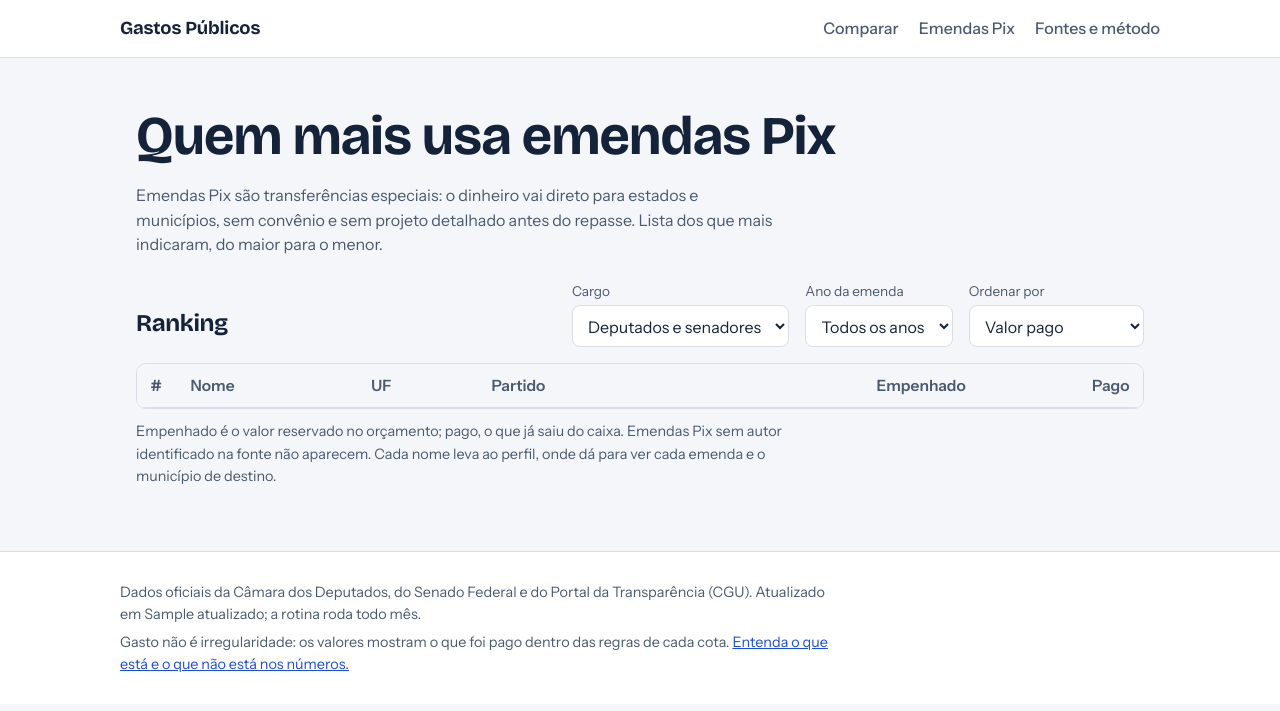
After one commit to rinaldotg/gastos-politicos, a Python web app: template site/templates/pix.html in a window 1280 px wide. The commit adds this page. Shown: the top 711 px of the page. Run offline with Jinja, Linux system fonts and the light colour scheme; the template is opened without the code that fills it: most values are stand-ins (such as "Sample title", 1, 10 or a date in 2020); lists and menus that the app fills with data are empty.

Commit message:
Emendas: detalhe de cada emenda, filtro de emendas Pix e ranking de emendas Pix
Co-Authored-By: Claude Sonnet 5.5 <noreply@anthropic.com>
Claude-Session: https://claude.ai/code/session_01Q7TGwhxXKu5SgUsFtrboQV

```diff
--- a/pipeline/common.py
+++ b/pipeline/common.py
@@ -66,6 +66,12 @@ def abrir_banco(caminho):
     Path(caminho).parent.mkdir(parents=True, exist_ok=True)
     con = sqlite3.connect(caminho)
     con.executescript((Path(__file__).parent / "schema.sql").read_text(encoding="utf-8"))
+    # bancos criados por versoes antigas: acrescenta colunas novas
+    existentes = {r[1] for r in con.execute("PRAGMA table_info(emenda)")}
+    for coluna in ("programa", "acao", "localidade"):
+        if coluna not in existentes:
+            con.execute(f"ALTER TABLE emenda ADD COLUMN {coluna} TEXT")
+    con.commit()
     return con
 
 
--- a/pipeline/emendas.py
+++ b/pipeline/emendas.py
@@ -91,10 +91,13 @@ def carregar(con, desde):
                       col(l, "Número da emenda", "Numero da emenda"), col(l, "UF") or None,
                       col(l, "Município", "Municipio") or None, col(l, "Nome Função", "Nome Funcao") or None,
                       col(l, "Nome Subfunção", "Nome Subfuncao") or None,
+                      col(l, "Nome Programa") or None, col(l, "Nome Ação", "Nome Acao") or None,
+                      col(l, "Localidade de aplicação do recurso", "Localidade de aplicacao do recurso") or None,
                       c.numero(col(l, "Valor Empenhado")), c.numero(col(l, "Valor Liquidado")),
                       c.numero(col(l, "Valor Pago")), "emendas:unico"))
     con.executemany("""INSERT INTO emenda (pessoa_id, autor, tipo, codigo, ano, numero, uf, municipio, funcao,
-                       subfuncao, empenhado, liquidado, pago, arquivo) VALUES (?,?,?,?,?,?,?,?,?,?,?,?,?,?)""", saida)
+                       subfuncao, programa, acao, localidade, empenhado, liquidado, pago, arquivo)
+                       VALUES (?,?,?,?,?,?,?,?,?,?,?,?,?,?,?,?,?)""", saida)
     c.log(con, "portal", "emendas", None, len(saida))
     con.commit()
     if sem:
--- a/pipeline/schema.sql
+++ b/pipeline/schema.sql
@@ -61,6 +61,9 @@ CREATE TABLE IF NOT EXISTS emenda (
     municipio TEXT,
     funcao TEXT,
     subfuncao TEXT,
+    programa TEXT,
+    acao TEXT,
+    localidade TEXT,
     empenhado REAL, liquidado REAL, pago REAL,
     arquivo TEXT NOT NULL
 );
--- a/pipeline/verificar.py
+++ b/pipeline/verificar.py
@@ -44,6 +44,9 @@ def main():
                        FROM gasto WHERE fornecedor IS NOT NULL AND fornecedor<>'' GROUP BY pessoa_id, fornecedor, cnpj_cpf) WHERE pos<=20""",
         "presidencia_unidades": "SELECT pessoa_id, fonte, ano, unidade, categoria, ROUND(SUM(valor),2) total, COUNT(*) n FROM gasto WHERE fonte LIKE 'pres%' GROUP BY 1,2,3,4,5",
         "emenda_agregado": "SELECT pessoa_id, tipo, ano, ROUND(SUM(empenhado),2) empenhado, ROUND(SUM(liquidado),2) liquidado, ROUND(SUM(pago),2) pago, COUNT(*) n FROM emenda GROUP BY 1,2,3",
+        "emenda_detalhe": """SELECT pessoa_id, codigo, numero, tipo, ano, uf, municipio, localidade, funcao, subfuncao, programa, acao,
+                       ROUND(empenhado,2) empenhado, ROUND(liquidado,2) liquidado, ROUND(pago,2) pago
+                       FROM emenda WHERE pessoa_id IS NOT NULL""",
         "emenda_funcao": "SELECT pessoa_id, ano, funcao, ROUND(SUM(pago),2) pago FROM emenda WHERE pessoa_id IS NOT NULL GROUP BY 1,2,3",
         "emenda_sem_vinculo": "SELECT autor, tipo, COUNT(*) n, ROUND(SUM(pago),2) pago FROM emenda WHERE pessoa_id IS NULL GROUP BY 1,2 ORDER BY n DESC LIMIT 300",
         "orcamento_acao": "SELECT pessoa_id, ano, mes, orgao, programa, acao, ROUND(empenhado,2) empenhado, ROUND(liquidado,2) liquidado, ROUND(pago,2) pago FROM orcamento_acao",
--- a/site/static/app.js
+++ b/site/static/app.js
@@ -164,10 +164,97 @@
     iniciarBusca(form, function (d) { adicionar(d.id).then(function () { url(); render(); }); });
   }
 
+
+  /* ---------- emendas de uma pessoa ---------- */
+  // linha: [ano, pix(1)/definida(0), numero, codigo, destino, funcao, subfuncao, programa, acao, empenhado, liquidado, pago]
+  function iniciarEmendas(box) {
+    var id = box.getAttribute('data-id'), tipo = 'todas', ano = '', limite = 25, linhas = [];
+    var corpo = box.querySelector('[data-corpo]'), resumo = box.querySelector('[data-resumo]'), mais = box.querySelector('[data-mais]');
+    var selAno = box.querySelector('[data-ano]'), destinos = box.querySelector('[data-destinos]');
+    function filtradas() {
+      return linhas.filter(function (l) {
+        return (tipo === 'todas' || (tipo === 'pix' ? l[1] === 1 : l[1] === 0)) && (!ano || String(l[0]) === ano);
+      });
+    }
+    function render() {
+      var f = filtradas(), emp = 0, pago = 0, dest = {};
+      f.forEach(function (l) { emp += l[9]; pago += l[11]; if (l[4]) dest[l[4]] = (dest[l[4]] || 0) + l[11]; });
+      var rot = tipo === 'pix' ? 'emendas Pix' : tipo === 'def' ? 'emendas com finalidade definida' : 'emendas individuais';
+      resumo.textContent = f.length ? (f.length + ' lançamentos de ' + rot + (ano ? ' de ' + ano : '') + ': ' + brl(emp) + ' empenhados e ' + brl(pago) + ' pagos.')
+                                   : 'Nenhuma emenda neste filtro.';
+      corpo.textContent = '';
+      f.slice(0, limite).forEach(function (l) {
+        var area = [l[5], l[6]].filter(Boolean).join(' · ');
+        var acao = [l[7], l[8]].filter(Boolean).join(' · ');
+        corpo.appendChild(el('tr', {}, [
+          el('td', { text: String(l[0]) }),
+          el('td', {}, [document.createTextNode((l[1] ? 'Pix' : 'Finalidade definida') + (l[2] ? ' nº ' + l[2] : ''))]),
+          el('td', { text: l[4] || '—' }),
+          el('td', {}, [document.createTextNode(area || '—'), acao ? el('small', { text: acao }) : document.createTextNode('')]),
+          el('td', { class: 'num', text: brl(l[9]) }), el('td', { class: 'num', text: brl(l[11]) })
+        ]));
+      });
+      mais.hidden = f.length <= limite;
+      mais.textContent = 'Mostrar mais (' + (f.length - limite) + ')';
+      destinos.textContent = '';
+      Object.keys(dest).sort(function (a, b) { return dest[b] - dest[a]; }).slice(0, 8).forEach(function (k) {
+        if (dest[k] > 0) destinos.appendChild(el('li', {}, [el('span', { text: k }), el('span', { class: 'num', text: brl(dest[k]) })]));
+      });
+    }
+    box.querySelectorAll('[data-tipo]').forEach(function (b) {
+      b.addEventListener('click', function () {
+        tipo = b.getAttribute('data-tipo'); limite = 25;
+        box.querySelectorAll('[data-tipo]').forEach(function (o) { o.setAttribute('aria-pressed', o === b ? 'true' : 'false'); });
+        render();
+      });
+    });
+    selAno.addEventListener('change', function () { ano = selAno.value; limite = 25; render(); });
+    mais.addEventListener('click', function () { limite += 50; render(); });
+    get('data/e/' + id + '.json').then(function (d) {
+      linhas = d;
+      var anos = {}; d.forEach(function (l) { anos[l[0]] = 1; });
+      Object.keys(anos).sort().reverse().forEach(function (a) { selAno.appendChild(el('option', { value: a, text: a })); });
+      render();
+    }).catch(function () { resumo.textContent = 'Não foi possível carregar o detalhe das emendas.'; });
+  }
+
+  /* ---------- ranking de emendas Pix ---------- */
+  function iniciarPix(sec) {
+    var selC = sec.querySelector('[data-p-cargo]'), selA = sec.querySelector('[data-p-ano]'), selO = sec.querySelector('[data-p-ordem]');
+    var corpo = sec.querySelector('[data-p-corpo]'), mais = sec.querySelector('[data-p-mais]'), resumo = sec.querySelector('[data-p-resumo]');
+    var dados = [], limite = 30;
+    function render() {
+      var ordem = Number(selO.value), ano = selA.value, tot = [0, 0];
+      var lista = dados.filter(function (d) { return !selC.value || d[2] === selC.value; }).map(function (d) {
+        var v = [0, 0];
+        Object.keys(d[5]).forEach(function (a) { if (!ano || a === ano) { v[0] += d[5][a][0]; v[1] += d[5][a][1]; } });
+        return { d: d, v: v };
+      }).filter(function (x) { return x.v[0] > 0 || x.v[1] > 0; }).sort(function (a, b) { return b.v[ordem] - a.v[ordem]; });
+      lista.forEach(function (x) { tot[0] += x.v[0]; tot[1] += x.v[1]; });
+      resumo.textContent = lista.length + ' parlamentares' + (ano ? ' com emendas Pix de ' + ano : ' com emendas Pix') + ': ' + brl(tot[0]) + ' empenhados e ' + brl(tot[1]) + ' pagos.';
+      corpo.textContent = '';
+      lista.slice(0, limite).forEach(function (x, i) {
+        corpo.appendChild(el('tr', {}, [
+          el('td', { class: 'pos', text: String(i + 1) }),
+          el('td', {}, [el('a', { href: RAIZ + x.d[1], text: x.d[0] })]),
+          el('td', { text: x.d[3] }), el('td', { text: x.d[4] }),
+          el('td', { class: 'num', text: brl(x.v[0]) }), el('td', { class: 'num', text: brl(x.v[1]) })
+        ]));
+      });
+      mais.hidden = lista.length <= limite;
+      mais.textContent = 'Mostrar mais (' + (lista.length - limite) + ')';
+    }
+    [selC, selA, selO].forEach(function (s) { s.addEventListener('change', function () { limite = 30; render(); }); });
+    mais.addEventListener('click', function () { limite += 50; render(); });
+    get('data/pix.json').then(function (d) { dados = d; render(); });
+  }
+
   document.querySelectorAll('[data-busca]').forEach(function (f) {
     if (f.hasAttribute('data-comparar')) return;
     iniciarBusca(f, function (d) { location.href = RAIZ + d.url; });
   });
   var r = document.querySelector('[data-ranking]'); if (r) iniciarRanking(r);
+  document.querySelectorAll('[data-emendas]').forEach(iniciarEmendas);
+  var px = document.querySelector('[data-pix]'); if (px) iniciarPix(px);
   var c = document.querySelector('[data-comparacao]'); if (c) iniciarComparacao(c, document.querySelector('[data-comparar]'));
 })();
--- a/site/static/style.css
+++ b/site/static/style.css
@@ -115,3 +115,17 @@ select{font:inherit;font-size:1rem;padding:.55rem .7rem;border:1px solid var(--l
   .topo nav{gap:.8rem;font-size:.95rem}
 }
 @media (prefers-reduced-motion:no-preference){.ano .tabela-rolavel{animation:abre .18s ease-out}@keyframes abre{from{opacity:0;transform:translateY(-4px)}}}
+/* emendas */
+.emendas-det{margin-top:2rem;padding-top:1rem;border-top:1px solid var(--linha)}
+.filtros{display:flex;flex-wrap:wrap;gap:1rem;align-items:end;margin:.5rem 0 1rem}
+.filtros label{display:flex;flex-direction:column;font-size:.85rem;color:var(--tinta-2);gap:.2rem}
+.segmento{display:inline-flex;border:1.5px solid var(--tinta);border-radius:9px;overflow:hidden;flex-wrap:wrap}
+.segmento button{font:inherit;font-weight:600;padding:.55rem .9rem;background:var(--papel);color:var(--tinta);border:0;border-right:1px solid var(--linha);cursor:pointer}
+.segmento button:last-child{border-right:0}
+.segmento button[aria-pressed=true]{background:var(--tinta);color:var(--fundo)}
+.segmento button:hover:not([aria-pressed=true]){background:var(--acento-fundo)}
+.em-resumo{margin:.4rem 0 1rem;max-width:70ch}
+.tabela-emendas td small{display:block;color:var(--tinta-2)}
+.tabela-emendas td:nth-child(4){min-width:14rem}
+[data-mais],[data-p-mais]{margin-top:.8rem}
+[hidden]{display:none !important}
--- a/site/templates/base.html
+++ b/site/templates/base.html
@@ -20,6 +20,7 @@
   <a class="marca" href="{{ raiz or './' }}">Gastos Públicos</a>
   <nav aria-label="Principal">
     <a href="{{ raiz }}comparar/">Comparar</a>
+    <a href="{{ raiz }}emendas-pix/">Emendas Pix</a>
     <a href="{{ raiz }}sobre/">Fontes e método</a>
   </nav>
 </header>
--- /dev/null
+++ b/site/templates/pix.html
@@ -0,0 +1,42 @@
+{% extends "base.html" %}
+{% block conteudo %}
+<section class="abertura abertura-curta">
+  <h1>Quem mais usa emendas Pix</h1>
+  <p class="apoio">Emendas Pix são transferências especiais: o dinheiro vai direto para estados e municípios, sem convênio e sem projeto detalhado antes do repasse. Lista dos que mais indicaram, do maior para o menor.</p>
+</section>
+<section class="ranking" data-pix>
+  <div class="ranking-cab">
+    <h2>Ranking</h2>
+    <div class="controles">
+      <label>Cargo
+        <select data-p-cargo>
+          <option value="">Deputados e senadores</option>
+          <option value="deputado">Deputados federais</option>
+          <option value="senador">Senadores</option>
+        </select>
+      </label>
+      <label>Ano da emenda
+        <select data-p-ano>
+          <option value="">Todos os anos</option>
+          {% for a in anos %}<option value="{{ a }}">{{ a }}</option>{% endfor %}
+        </select>
+      </label>
+      <label>Ordenar por
+        <select data-p-ordem>
+          <option value="1">Valor pago</option>
+          <option value="0">Valor empenhado</option>
+        </select>
+      </label>
+    </div>
+  </div>
+  <p class="em-resumo" data-p-resumo aria-live="polite"></p>
+  <div class="tabela-rolavel">
+    <table class="tabela">
+      <thead><tr><th class="pos">#</th><th>Nome</th><th>UF</th><th>Partido</th><th class="num">Empenhado</th><th class="num">Pago</th></tr></thead>
+      <tbody data-p-corpo></tbody>
+    </table>
+  </div>
+  <button type="button" class="botao botao-leve" data-p-mais hidden>Mostrar mais</button>
+  <p class="nota">Empenhado é o valor reservado no orçamento; pago, o que já saiu do caixa. Emendas Pix sem autor identificado na fonte não aparecem. Cada nome leva ao perfil, onde dá para ver cada emenda e o município de destino.</p>
+</section>
+{% endblock %}
```
Also changed, not shown: site/build.py (+32 -2 lines), site/templates/pessoa.html (+23 -0 lines).
